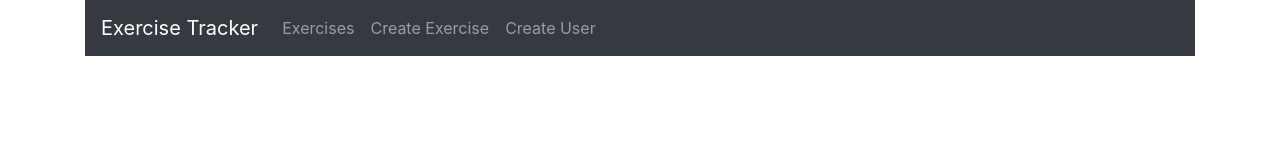
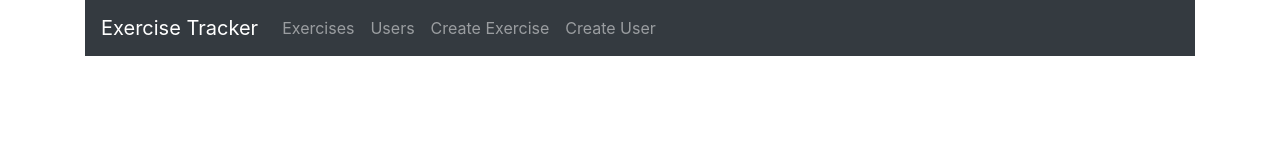
Before and after one commit to KBPsystem777/ExerciseTracker, a React (Create React App) app: page / in a window 1280 px wide. Shown: the top 160 px of the page. Built offline with nearby package versions, Linux system fonts and the light colour scheme.

Commit message:
adding nav andn routes for userList page

```diff
--- a/src/App.js
+++ b/src/App.js
@@ -10,6 +10,7 @@ import ExercisesList from './components/ExercisesList'
 import EditExercise from './components/EditExercise'
 import CreateExercise from './components/CreateExercise'
 import CreateUser from './components/CreateUser'
+import UserList from './components/UserList'
 
 function App() {
 	return (
@@ -21,6 +22,7 @@ function App() {
         <Route path="/edit/:id" component={EditExercise} />
         <Route path="/create-exercise" component={CreateExercise} />
         <Route path="/create-user" component={CreateUser} />
+		<Route path="/users" component={UserList} />
 			</div>
 		</Router>
 	)
--- a/src/components/Navbar.js
+++ b/src/components/Navbar.js
@@ -11,7 +11,10 @@ export default class Navbar extends Component {
 				<div className="collapse navbar-collapse">
 				<ul className="navbar-nav mr-auto">
 					<li className="navbar-item">
-						<Link to="/" className="nav-link">Exercises</Link>
+						<Link to="/exercises" className="nav-link">Exercises</Link>
+					</li>
+					<li className="navbar-item">
+						<Link to="/users" className="nav-link">Users</Link>
 					</li>
 					<li className="navbar-item">
 						<Link to="/create-exercise" className="nav-link">
```
